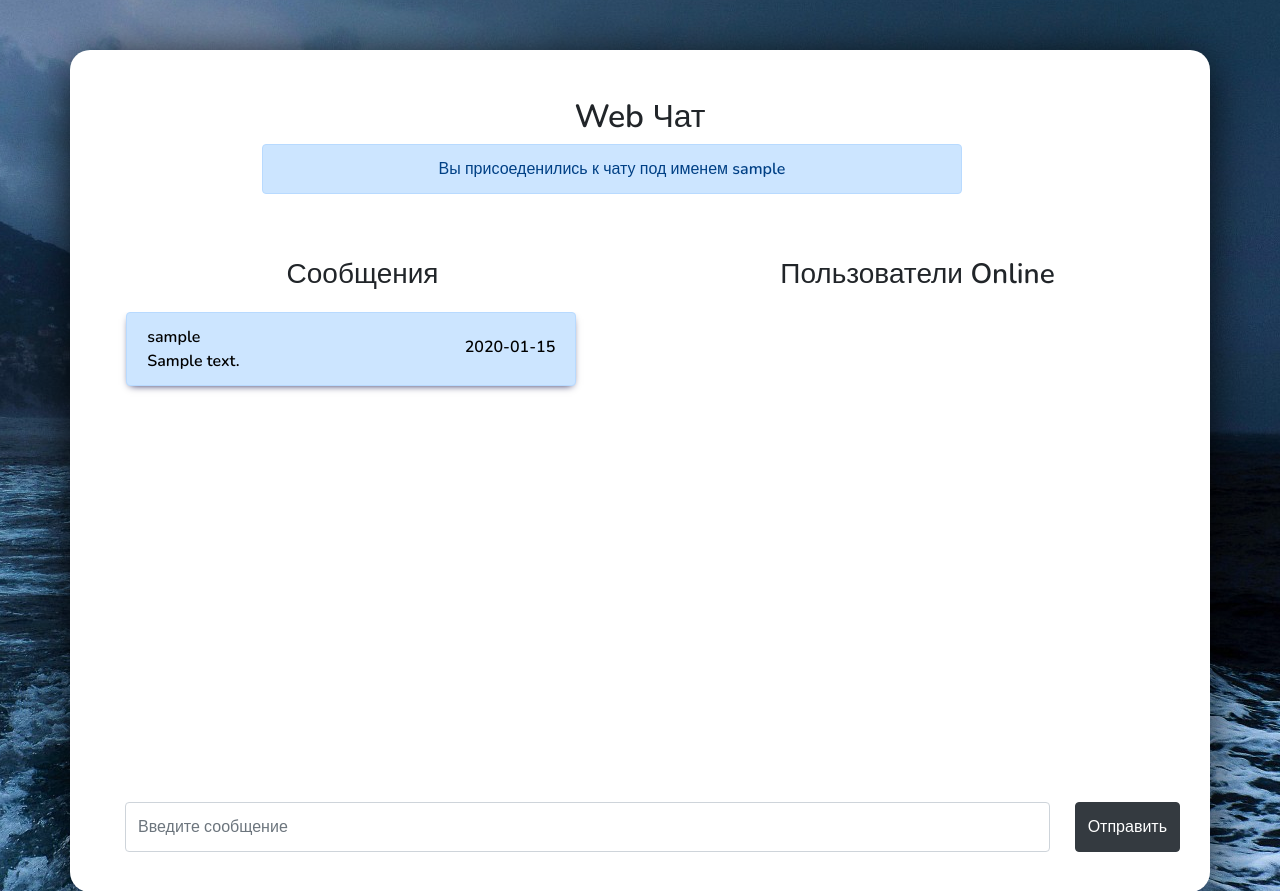
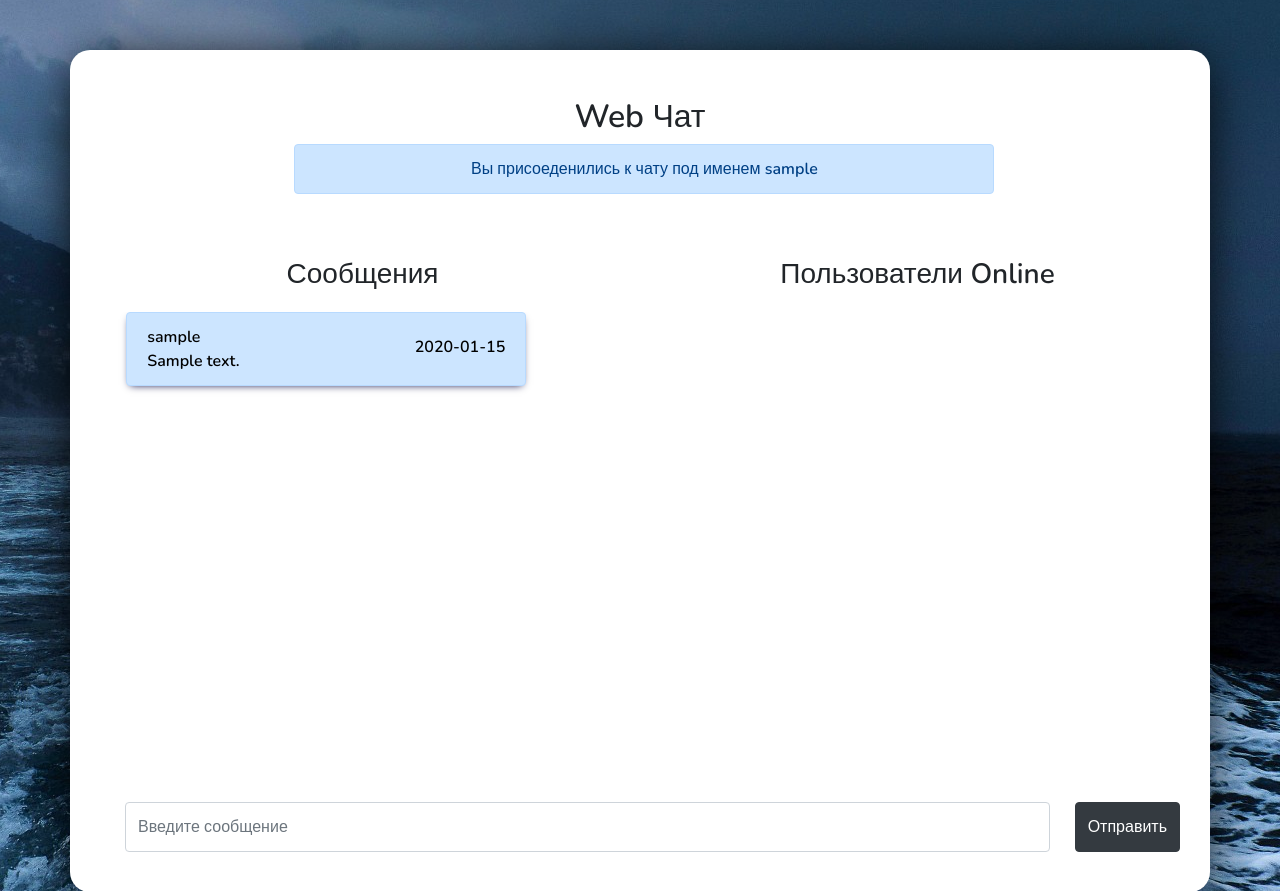
Before and after one commit to csn18/WebChatApp, a Flask app: template templates/chat.html in a window 1280 px wide. Shown: the top 891 px of the page. Run offline with Flask 2, Linux system fonts and the light colour scheme; the template is opened without the code that fills it: most values are stand-ins (such as "Sample title", 1, 10 or a date in 2020); some libraries are stand-ins or nearby versions.

Commit message:
Fix css styles

```diff
--- a/static/css/main.css
+++ b/static/css/main.css
@@ -30,7 +30,7 @@
 
 #messages {
     left: 5%;
-    width: 450px;
+    width: 400px;
     color: black;
     box-shadow: 0 3px 8px -4px rgba(0, 0, 61, 1);
 }
@@ -47,6 +47,9 @@ body {
 
 #id  {
     margin: 20px auto;
+    border-width: 2px;
+    border-color: #000;
+    border-radius: 20px;
 }
 
 #input_mess_box {
@@ -63,7 +66,7 @@ body {
 }
 
 #info {
-    left: 15%;
+    left: 18%;
     width: 700px;
 }
 
```
